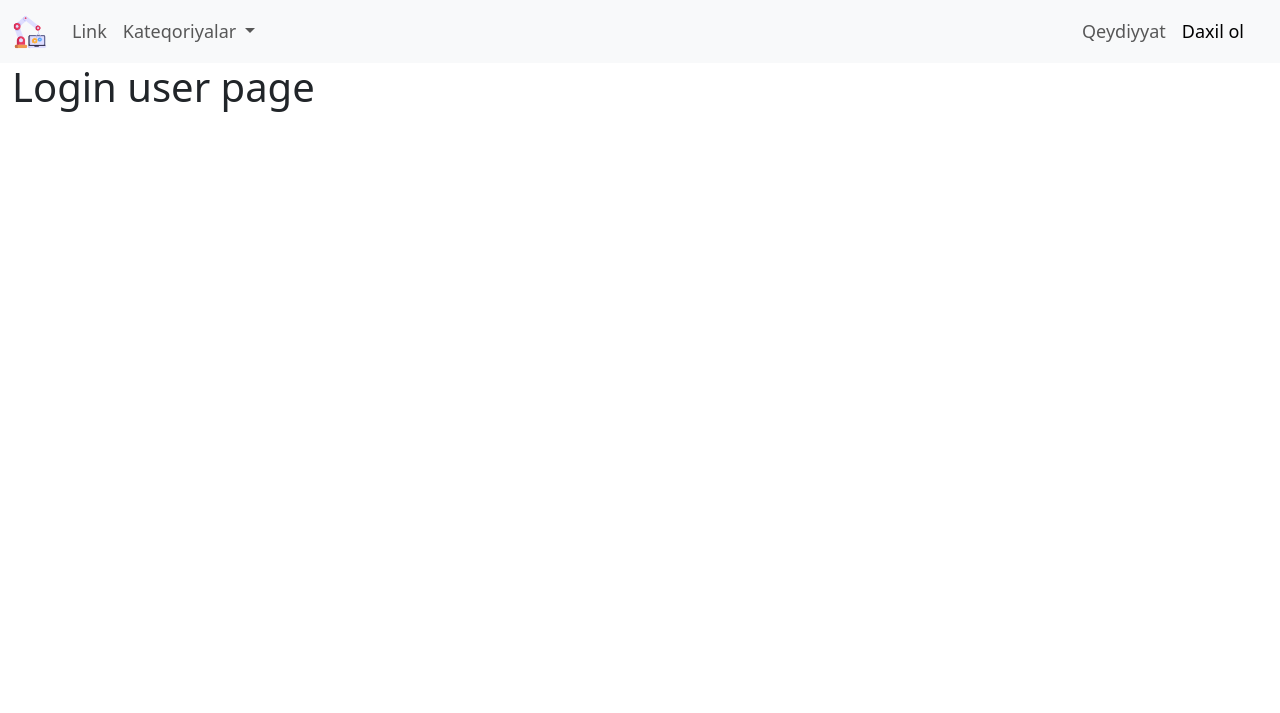
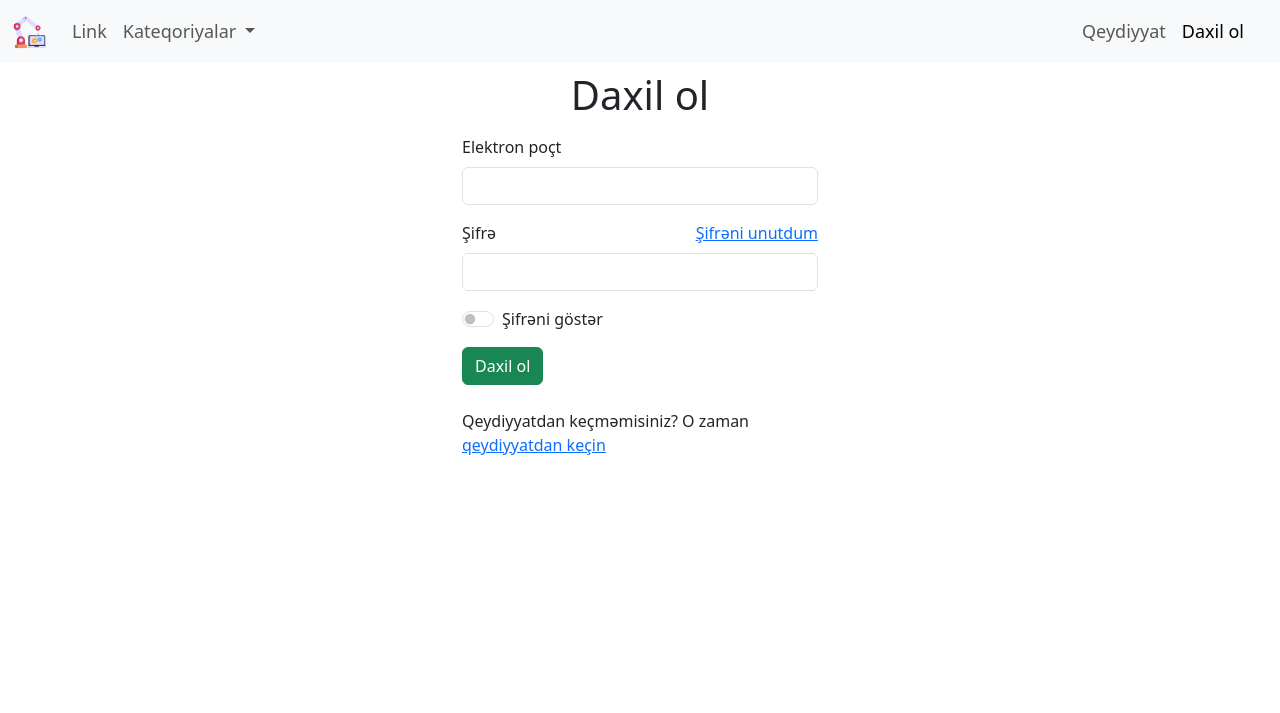
Before and after one commit to SahibFarhadov/x-lab, a Django app: page /account/login in a window 1280 px wide. Shown: the top 713 px of the page. Run offline with Django 4.2, Linux system fonts and the light colour scheme; data comes from the database, SQL or seed files in the repository; some libraries are stand-ins or nearby versions.

Commit message:
Daxil ol və şifrəni yenilə səhifələri əlavə edildi.

```diff
--- /dev/null
+++ b/xlab_container/account/static/account/js/show_password_login.js
@@ -0,0 +1,12 @@
+// sifreni goster elementin alinmasi
+let sifreni_goster_element = document.getElementById("id_sifreni_goster");
+let id_password1 = document.getElementById("id_password1");
+
+sifreni_goster_element.onchange = function(){
+    if(sifreni_goster_element.checked){
+        id_password1.setAttribute("type","text");
+    }
+    else{
+        id_password1.setAttribute("type","password");
+    }
+}
--- a/xlab_container/account/templates/account/login_user.html
+++ b/xlab_container/account/templates/account/login_user.html
@@ -1,5 +1,61 @@
 {%extends 'base.html'%}
-
+{% load static %}
+{% block some_scripts %}
+<script src="{%static 'account/js/show_password_login.js'%}"></script>
+{% endblock  %}
+{% block title %}
+	Daxil olma səhifəsi
+{% endblock  %}
 {%block content%}
-	<h1>Login user page</h1>
+<div class="container justify-content-center">
+<div class="text-center mb-3 mt-2">
+	<h1>Daxil ol</h1>
+</div>
+<div class="row">
+	<div class="col-sm-2 col-xs-2 col-md-4 col-lg-4 col-xl-4"></div>
+	<div class="col-sm-8 col-xs-8 col-md-4 col-lg-4 col-xl-4">
+		<form method="post" action="{%url 'login_user'%}">
+			{% csrf_token %}
+			<div class="mb-3">
+				<label class="form-label" for="id_email">Elektron poçt</label>
+				<input class="form-control" type="email" name="email" id="id_email" required>
+			</div>
+			<div class="mb-3">
+				<div class="container-fluid">
+					<div class="row">
+						<div class="col ps-0">
+							<label class="form-label" for="id_password1">Şifrə</label>
+						</div>
+						<div class="col pe-0 text-end">
+							<a href="{%url 'reset_password'%}">Şifrəni unutdum</a>
+						</div>
+					</div>
+				</div>
+				<input class="form-control" type="password" name="password1" id="id_password1" required>
+			</div>
+			<div class="mb-3">
+				<div class="form-check form-switch">
+					<input class="form-check-input" type="checkbox" role="switch" id="id_sifreni_goster">
+					<label class="form-check-label" for="id_sifreni_goster">Şifrəni göstər</label>
+				</div>
+			</div>
+			<div class="mb-3">
+				<button type="submit" class="btn btn-success ">Daxil ol</button>
+			</div>
+		</form>
+	</div>
+	<div class="col-sm-2 col-xs-2 col-md-4 col-lg-4 col-xl-4"></div>
+</div>
+<div class="row mt-2">
+	<div class="col-sm-2 col-xs-2 col-md-4 col-lg-4 col-xl-4"></div>
+	<div class="col-sm-8 col-xs-8 col-md-4 col-lg-4 col-xl-4">
+		<div class="mb-2">
+			<p>
+				Qeydiyyatdan keçməmisiniz? O zaman <a href="{%url 'register_user'%}">qeydiyyatdan keçin</a>
+			</p>
+		</div>
+	</div>
+	<div class="col-sm-2 col-xs-2 col-md-4 col-lg-4 col-xl-4"></div>
+</div>
+</div>
 {%endblock%}
--- a/xlab_container/account/templates/account/register_user.html
+++ b/xlab_container/account/templates/account/register_user.html
@@ -4,7 +4,7 @@
 	İstifadəçi qeydiyyatı
 {% endblock  %}
 {% block some_scripts %}
-<script src="{%static 'account/js/show_password.js'%}"></script>
+<script src="{%static 'account/js/show_password_register.js'%}"></script>
 {% endblock  %}
 {%block content%}
 	<div class="container justify-content-center">
--- a/xlab_container/account/urls.py
+++ b/xlab_container/account/urls.py
@@ -5,5 +5,5 @@ urlpatterns = [
 	path('login',views._login_user,name='login_user'),
 	path('register',views._register_user,name='register_user'),
 	path('user_profile',views._user_profile,name='user_profile'),
-	path('user_profile',views._reset_password,name='reset_password'),
+	path('reset_password',views._reset_password,name='reset_password'),
 ]
--- a/xlab_container/account/views.py
+++ b/xlab_container/account/views.py
@@ -16,8 +16,8 @@ def _logout_user(request):
 	pass
 
 # reset password view
-def _reset_password():
-	pass
+def _reset_password(request):
+	return render(request,'account/reset_password.html')
 
 # register user
 def _register_user(request):
```
Also changed, not shown: xlab_container/account/templates/account/reset_password.html (added, +12 -0 lines), xlab_container/account/static/account/js/show_password_register.js (renamed from xlab_container/account/static/account/js/show_password.js).
